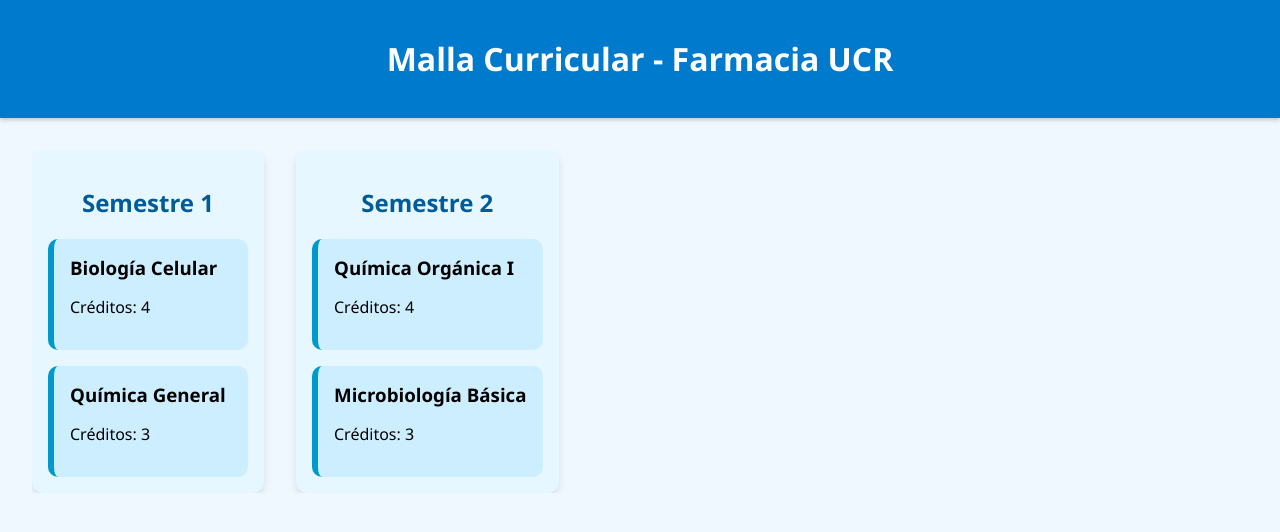
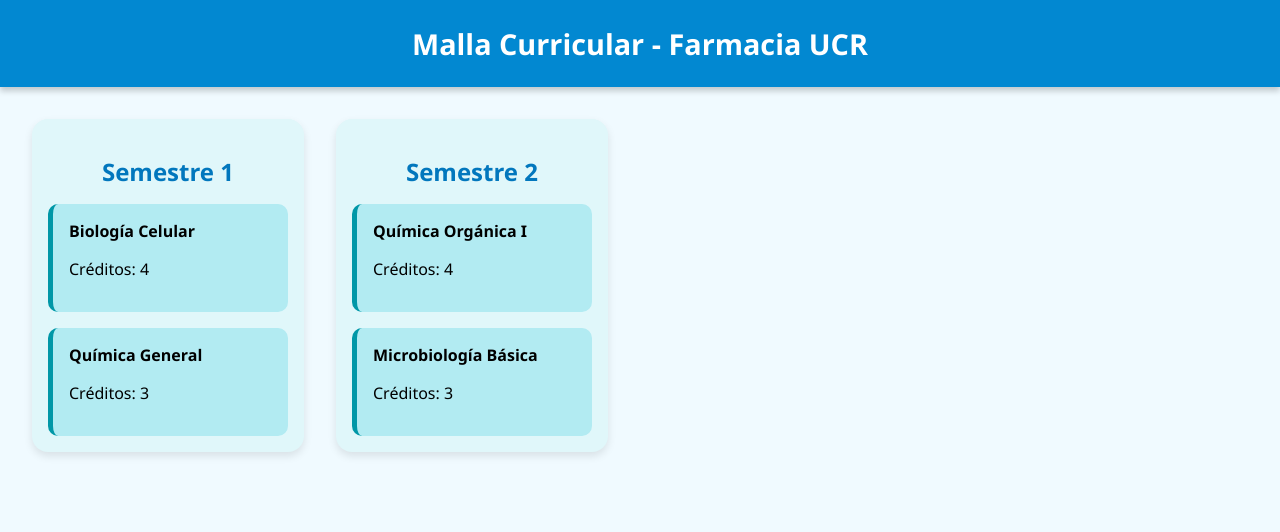
Before and after one commit to SofiNR0510/malla-farmacia-ucr, a plain HTML site: page index.html in a window 1280 px wide. Drawn offline with Linux system fonts and the light colour scheme.

Commit message:
Update estilos.css

```diff
--- a/estilos.css
+++ b/estilos.css
@@ -1,39 +1,42 @@
 body {
   margin: 0;
   font-family: "Segoe UI", sans-serif;
-  background-color: #f0f8ff;
+  background-color: #f0faff;
 }
 
 header {
-  background-color: #007acc;
+  background-color: #0288d1;
   color: white;
-  padding: 1rem;
+  padding: 1.5rem;
   text-align: center;
-  box-shadow: 0 2px 4px rgba(0,0,0,0.2);
+  box-shadow: 0 4px 6px rgba(0, 0, 0, 0.2);
 }
 
-main {
-  padding: 2rem;
+h1 {
+  margin: 0;
+  font-size: 1.8rem;
 }
 
 .tabla-malla {
   display: flex;
-  flex-direction: row;
+  flex-wrap: nowrap;
   overflow-x: auto;
+  padding: 2rem;
   gap: 2rem;
 }
 
 .semestre {
-  min-width: 200px;
-  background-color: #e6f7ff;
+  min-width: 240px;
+  background-color: #e0f7fa;
+  border-radius: 16px;
   padding: 1rem;
-  border-radius: 12px;
   box-shadow: 0 4px 8px rgba(0,0,0,0.1);
 }
 
 .semestre h2 {
   text-align: center;
-  color: #005b99;
+  color: #0277bd;
+  margin-bottom: 1rem;
 }
 
 .materias {
@@ -43,20 +46,42 @@ main {
 }
 
 .materia {
-  background-color: #cceeff;
-  border-left: 6px solid #0099cc;
+  background-color: #b2ebf2;
+  border-left: 5px solid #0097a7;
   padding: 1rem;
   border-radius: 10px;
-  transition: all 0.3s ease;
+  transition: transform 0.2s, background-color 0.3s;
+  position: relative;
+}
+
+.materia:hover {
+  transform: scale(1.02);
 }
 
 .materia.bloqueada {
   background-color: #ddd;
-  color: #666;
-  border-left: 6px solid #999;
+  color: #777;
+  border-left-color: #aaa;
   cursor: not-allowed;
+  pointer-events: none;
 }
 
 .materia h3 {
-  margin: 0 0 0.5rem;
+  margin: 0 0 0.5rem 0;
+  font-size: 1rem;
 }
+
+button.aprobar-btn {
+  margin-top: 0.5rem;
+  padding: 0.3rem 0.6rem;
+  font-size: 0.85rem;
+  background-color: #00796b;
+  color: white;
+  border: none;
+  border-radius: 6px;
+  cursor: pointer;
+}
+
+button.aprobar-btn:hover {
+  background-color: #004d40;
+}
```
